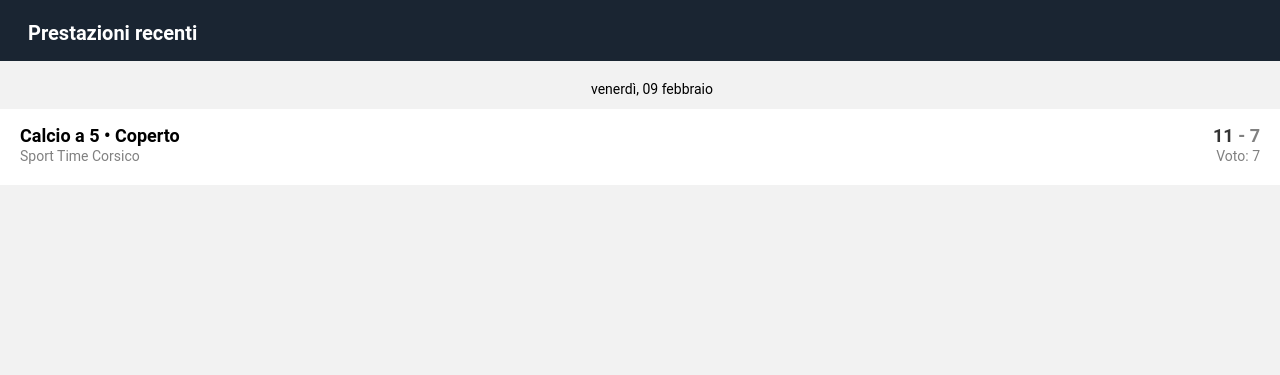
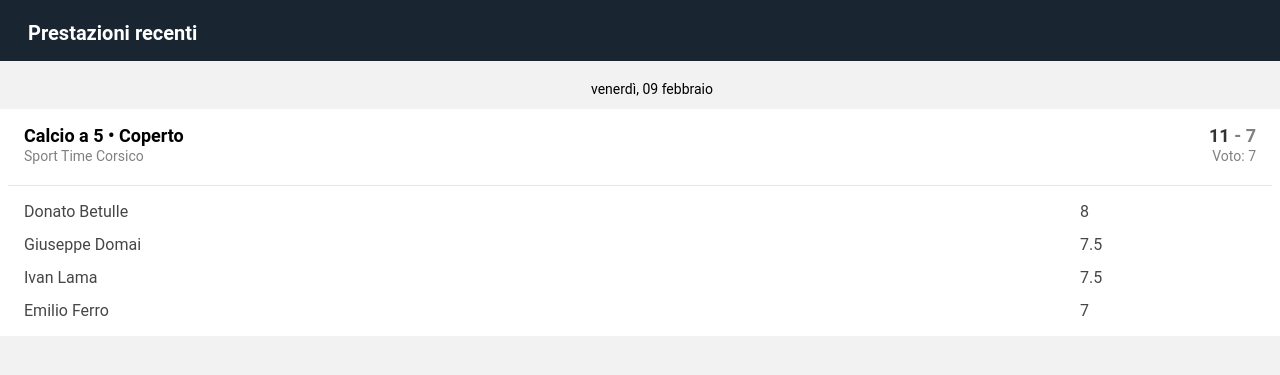
Before and after one commit to danielemegna/fubles-plus, a website: page public/index.html in a window 1280 px wide. Shown: the part 45-420 px from the top of the page. Drawn offline with Linux system fonts and the light colour scheme.

Commit message:
Add match-card votes section

```diff
--- a/public/index.html
+++ b/public/index.html
@@ -29,6 +29,16 @@
             <span class="match-card__structure-name">Sport Time Corsico</span>
             <div class="match-card__average-vote">Voto: <span id="match-avg-vote-0">7</span></div>
           </div>
+          <div class="match-card__votes">
+            <span>Donato Betulle</span>
+            <span>8</span>
+            <span>Giuseppe Domai</span>
+            <span>7.5</span>
+            <span>Ivan Lama</span>
+            <span>7.5</span>
+            <span>Emilio Ferro</span>
+            <span>7</span>
+          </div>
         </div>
       </div>
     </main>
--- a/public/style.css
+++ b/public/style.css
@@ -3,6 +3,8 @@
   --x-padding: 1rem;
   --y-padding: 1.25rem;
   --grey: grey;
+  --lightgrey: rgb(230, 230, 230);
+  --lightblack: rgb(70, 70, 70);
   --background: #f2f2f2;
 }
 
@@ -58,7 +60,7 @@ header > div {
 }
 
 .match-card__body {
-  padding: var(--x-padding) var(--y-padding);
+  padding: 0 0.5rem;
   background: white;
 }
 
@@ -67,6 +69,7 @@ header > div {
   grid-template-columns: 3fr 1fr;
   grid-template-rows: repeat(2, 1fr);
   row-gap: 0.125rem;
+  padding: 1rem;
 }
 
 .match-card__outcome {
@@ -107,3 +110,12 @@ header > div {
   width: 100%;
   font-size: 0.875rem;
 }
+
+.match-card__votes {
+  border-top: 1px solid var(--lightgrey);
+  padding: 1rem;
+  display: grid;
+  grid-template-columns: 6fr 1fr;
+  color: var(--lightblack);
+  row-gap: 0.875rem;
+}
```
